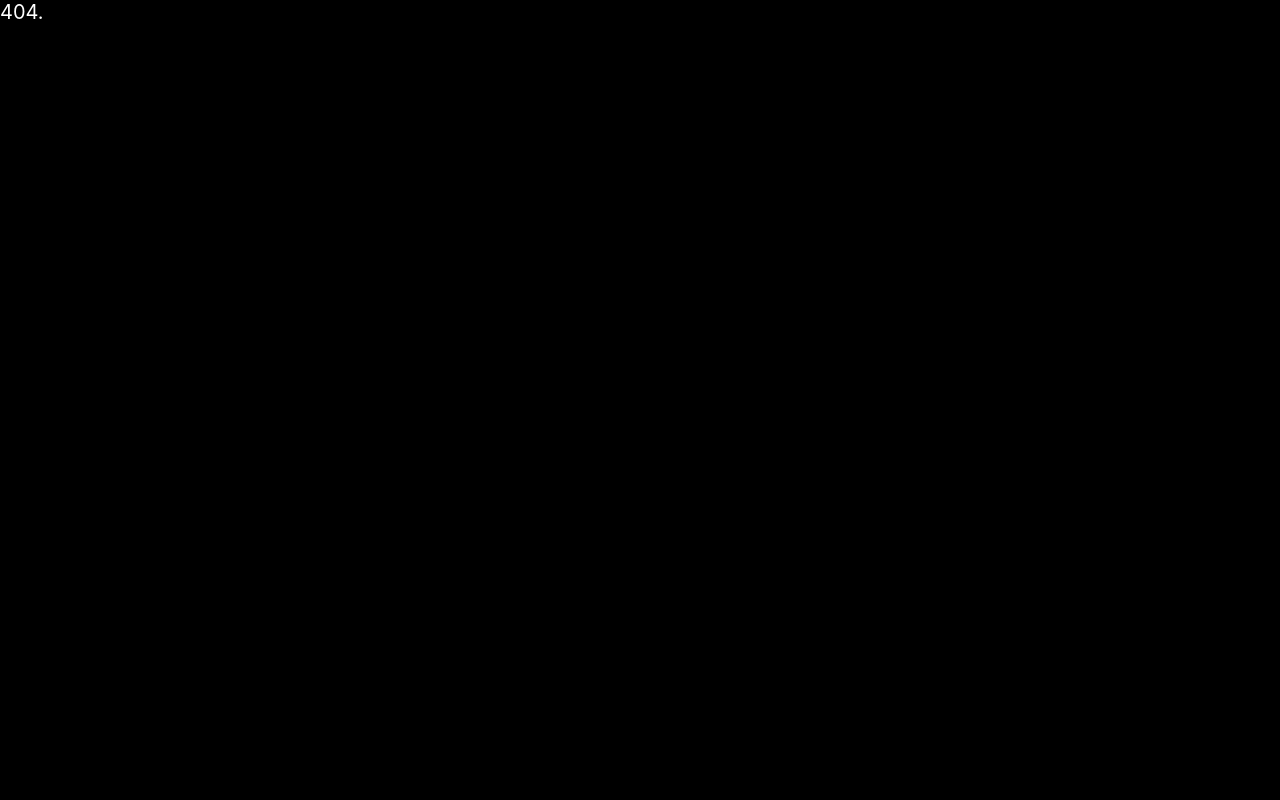
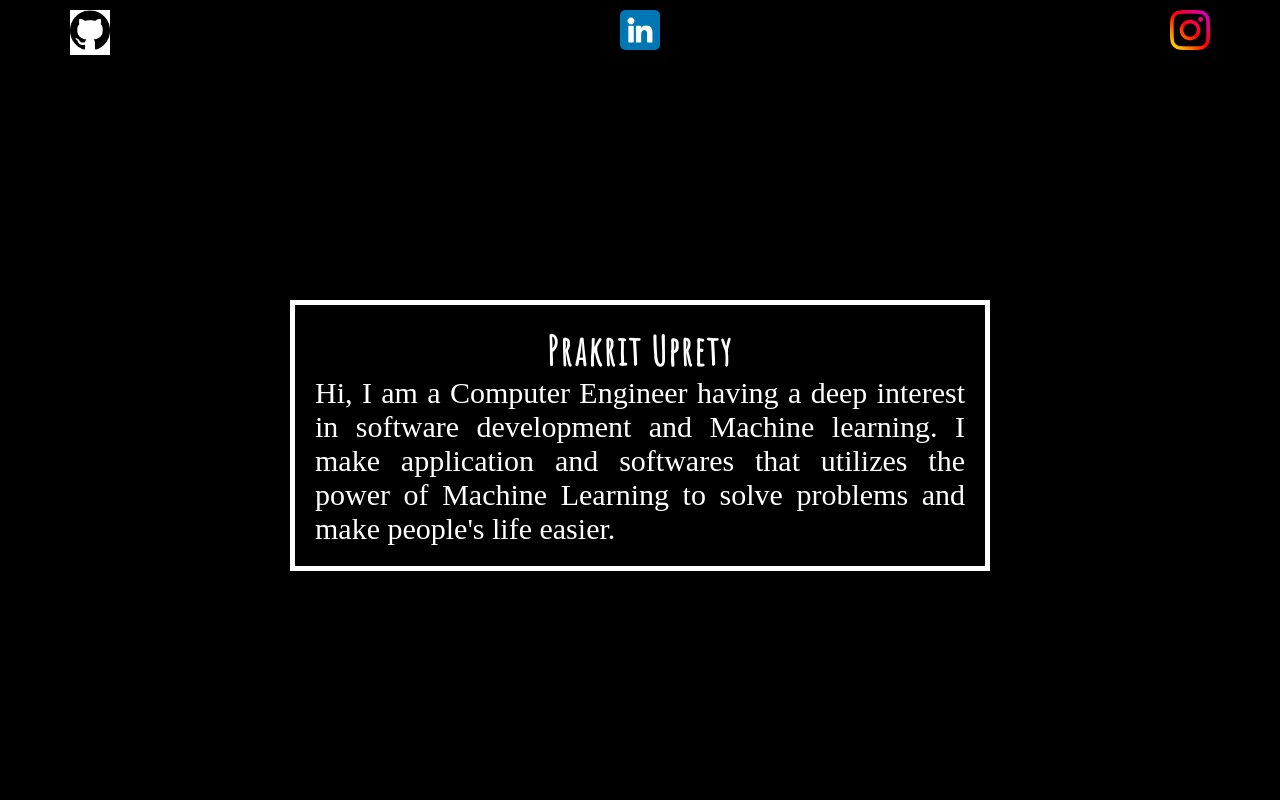
Before and after one commit to Prkaritt/prakrit, a React (Create React App) app: page / in a window 1280 px wide. Shown: the top 800 px of the page. Built offline with nearby package versions, Linux system fonts and the light colour scheme; a web font is replaced by a local one.

Commit message:
Update App.js

```diff
--- a/src/App.js
+++ b/src/App.js
@@ -7,12 +7,11 @@ import { BrowserRouter as Router, Routes,Route } from 'react-router-dom';
 
 const App = ()=>{
   return (
-    //<Router>
-    //  <Routes>
-    //    <Route path="/" element={<MainScreen/>}/>
-     // </Routes>
-    //</Router>
-    <>404.</>
+    <Router>
+      <Routes>
+        <Route path="/" element={<MainScreen/>}/>
+      </Routes>
+    </Router>
 
   )
 }
```
